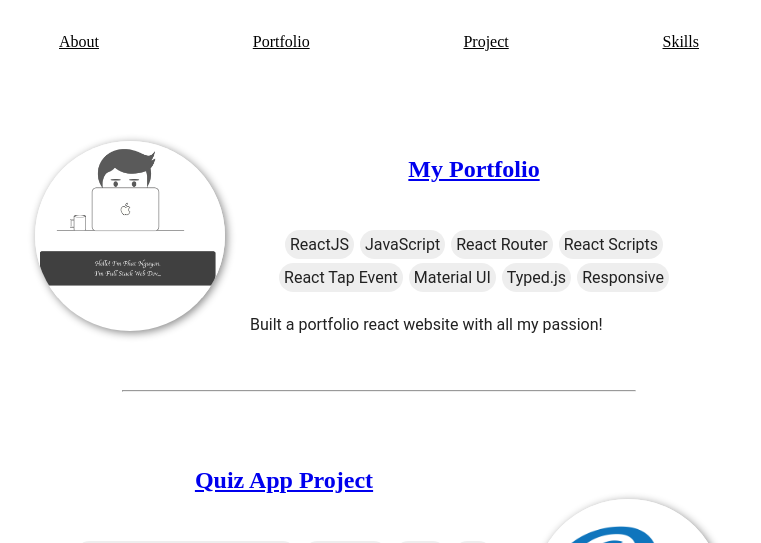
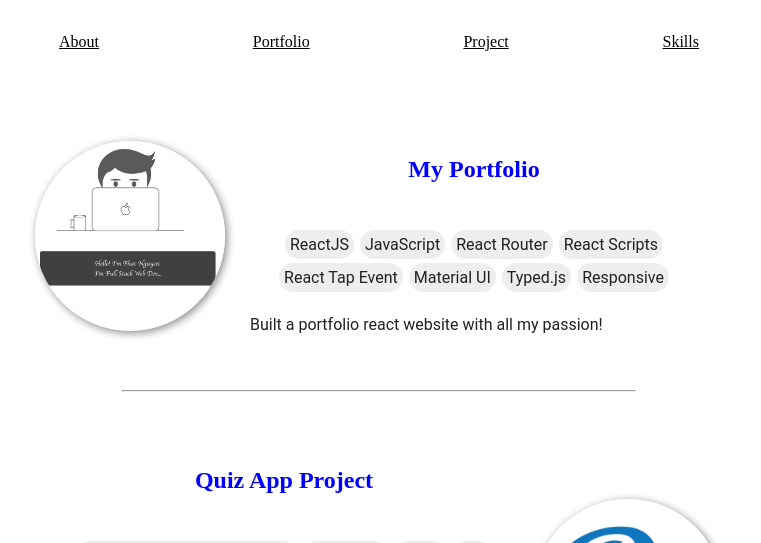
Before and after one commit to phat14191/portfolio-website, a React (Create React App) app: page /project in a window 1280 px wide. Shown: the top 543 px of the page, without its empty margins (261-1022 px from the left). Built offline with nearby package versions, Linux system fonts and the light colour scheme.

Commit message:
edit dise item and project, add some features

```diff
--- a/src/main/components/project/Project.js
+++ b/src/main/components/project/Project.js
@@ -41,6 +41,7 @@ const projects = [
     description: "Understanding JSON, AJAX, and calling an API. Type Github user name, click the button, it will load your profile picture, information on Github and showing some followers.",
     imageUrl: APIproject,
     itemUrl: "https://github.com/phat14191/Call-an-API-Activity",
+    pageUrl: "https://phat14191.github.io/Call-an-API-Activity/",
     isLayoutReversed: true
   },
   {
--- a/src/main/components/project/sideItem.css
+++ b/src/main/components/project/sideItem.css
@@ -1,6 +1,7 @@
 .sbs-item {
     margin: -35px 0;
 }
+
 .sbs-image {
     display: inline-block;
     vertical-align: middle;
@@ -9,6 +10,7 @@
     padding: 10px;
     box-shadow: 2px 2px 8px #888888;
 }
+
 .sbs-text {
     display: inline-block;
     direction: initial;
@@ -16,12 +18,25 @@
     width: 35vw;
     margin: 25px;
 }
+
+.sbs-title a {
+    text-decoration: none;
+    color: blue;
+}
+
+.sbs-title a:hover {
+    text-decoration: none;
+    color: orange;
+}
+
 .sbs-description {
     text-align: left;
 }
+
 .sbs-point-form-description {
     text-align: initial;
 }
+
 .sbs-image img {
     width: 13vw;
 }
```
